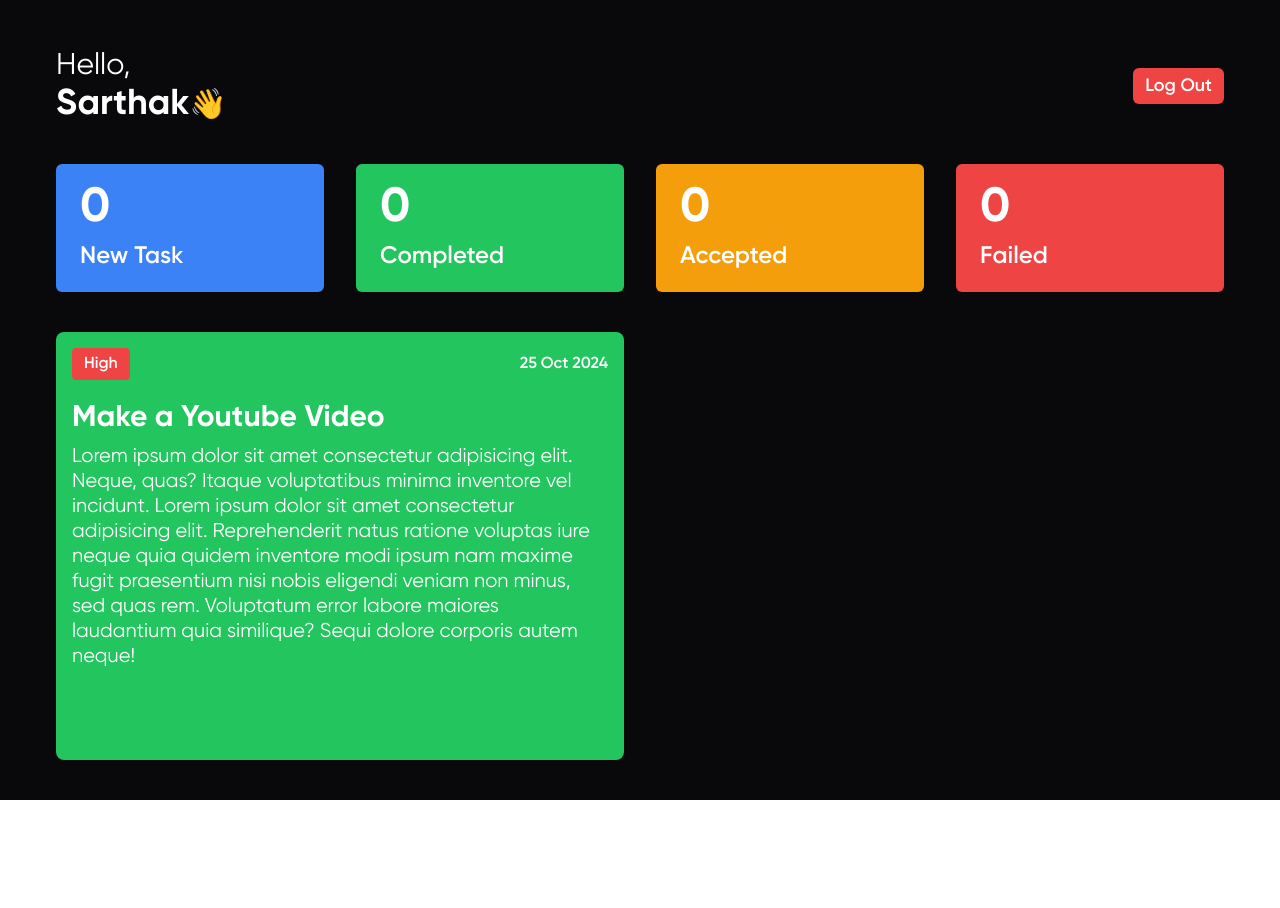
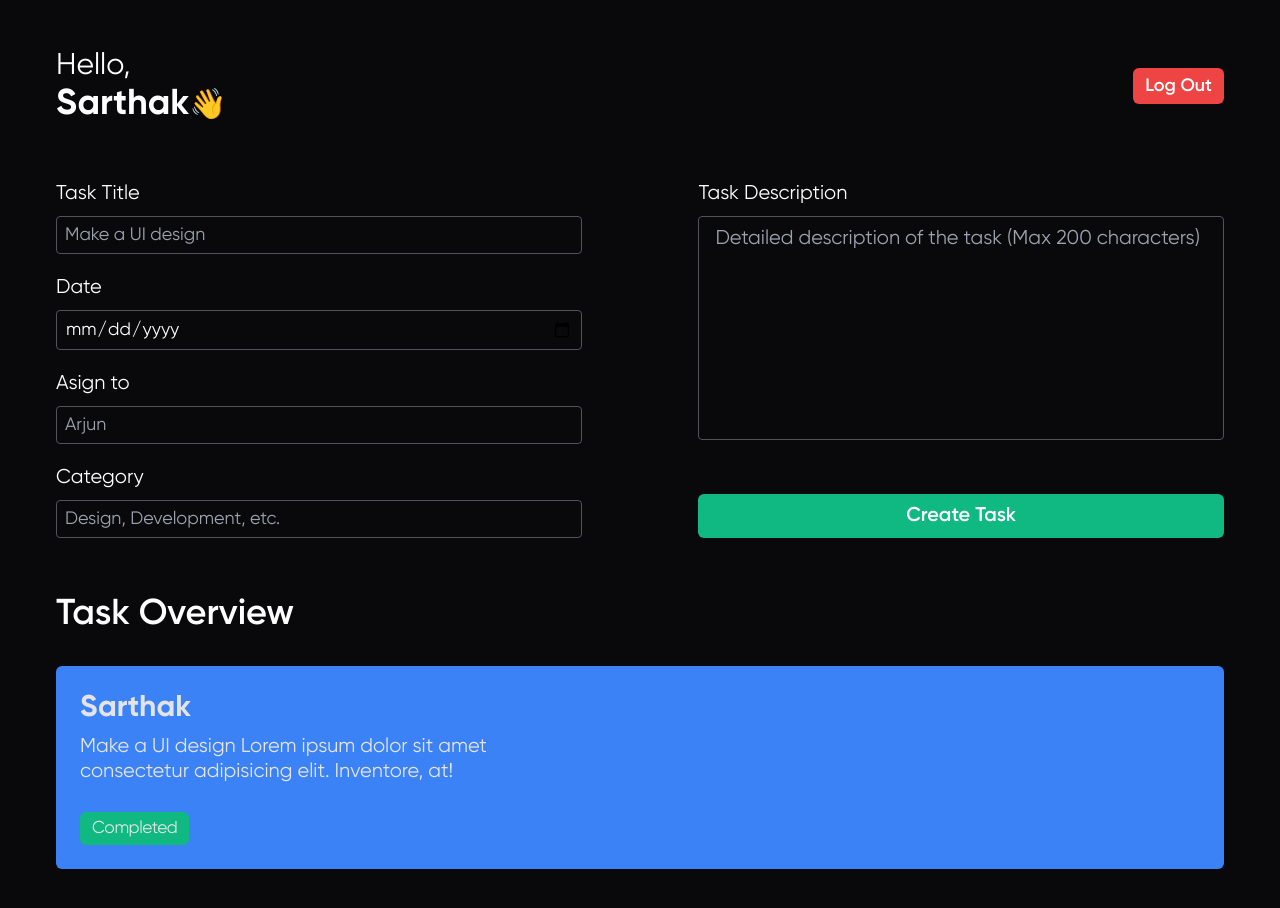
Before and after one commit to ad1tyac0des/Employee-Management-System, a React (Vite) app: page / in a window 1280 px wide. Before the commit the page ends 800 px from the top, so only its background shows below. Built offline with nearby package versions, Linux system fonts and the light colour scheme.

Commit message:
feat: Implement admin dashboard

```diff
--- a/src/App.jsx
+++ b/src/App.jsx
@@ -1,11 +1,13 @@
 import Login from "./components/Auth/Login";
 import EmployeeDashboard from "./components/Dashboard/EmployeeDashboard/EmployeeDashboard"
+import AdminDashboard from "./components/Dashboard/AdminDashboard/AdminDashboard"
 
 const App = () => {
     return (
         <div>
             {/* <Login /> */}
-            <EmployeeDashboard />
+            {/* <EmployeeDashboard /> */}
+            <AdminDashboard />
         </div>
     )
 }
--- a/src/components/Dashboard/AdminDashboard.jsx
+++ /dev/null
@@ -1,9 +0,0 @@
-const AdminDashboard = () => {
-    return (
-        <div>
-            AdminDashboard
-        </div>
-    )
-}
-
-export default AdminDashboard
--- /dev/null
+++ b/src/components/Dashboard/AdminDashboard/AdminDashboard.jsx
@@ -0,0 +1,15 @@
+import DashboardHeader from '../shared/DashboardHeader'
+import CreateTask from './CreateTask'
+import TaskOverview from './TaskOverview'
+
+const AdminDashboard = () => {
+    return (
+        <div className='w-full min-h-screen bg-zinc-950 px-5 md:px-14 pt-10 md:pt-12 pb-5 md:pb-10 text-white'>
+            <DashboardHeader />
+            <CreateTask />
+            <TaskOverview />
+        </div>
+    )
+}
+
+export default AdminDashboard
--- /dev/null
+++ b/src/components/Dashboard/AdminDashboard/CreateTask.jsx
@@ -0,0 +1,38 @@
+const CreateTask = () => {
+    return (
+        <div className="mt-10 lg:mt-14">
+            <form className="flex flex-col lg:flex-row gap-5 lg:justify-between">
+                <div className="flex flex-col gap-5 lg:w-[45%] 2xl:w-[40%]">
+                    <div className="flex flex-col gap-1 lg:gap-2">
+                        <label className="text-lg lg:text-xl" htmlFor="title">Task Title</label>
+                        <input className="px-2 py-1 outline-none bg-transparent border border-zinc-600 rounded lg:text-lg" required type="text" id="title" placeholder="Make a UI design" />
+                    </div>
+                    <div className="flex flex-col gap-1 lg:gap-2">
+                        <label className="text-lg lg:text-xl" htmlFor="date">Date</label>
+                        <input className="px-2 py-1 outline-none bg-transparent border border-zinc-600 rounded lg:text-lg" required type="date" id="date" />
+                    </div>
+                    <div className="flex flex-col gap-1 lg:gap-2">
+                        <label className="text-lg lg:text-xl" htmlFor="assignTo">Asign to</label>
+                        <input className="px-2 py-1 outline-none bg-transparent border border-zinc-600 rounded lg:text-lg" required type="text" id="assignTo" placeholder="Arjun" />
+                    </div>
+                    <div className="flex flex-col gap-1 lg:gap-2">
+                        <label className="text-lg lg:text-xl" htmlFor="category">Category</label>
+                        <input className="px-2 py-1 outline-none bg-transparent border border-zinc-600 rounded lg:text-lg" required type="text" id="category" placeholder="Design, Development, etc." />
+                    </div>
+                </div>
+
+                <div className="flex flex-col gap-5 lg:w-[45%] 2xl:w-[40%] lg:justify-between">
+                    <div className="flex flex-col gap-1 lg:gap-2">
+                        <label className="text-lg lg:text-xl" htmlFor="description">Task Description</label>
+                        <textarea className="w-full h-[10rem] lg:h-[14rem] resize-none px-2 lg:px-4 py-1 lg:py-2 leading-tight text-zinc-200 text-[1.08rem] lg:text-xl outline-none bg-transparent border border-zinc-600 rounded" required id="description" placeholder="Detailed description of the task (Max 200 characters)"/>
+                    </div>
+                    <div>
+                        <button className="w-full bg-emerald-500 px-4 py-2 rounded-md text-lg lg:text-xl 2xl:text-2xl font-semibold" type="submit">Create Task</button>
+                    </div>
+                </div>
+            </form>
+        </div>
+    )
+}
+
+export default CreateTask
--- /dev/null
+++ b/src/components/Dashboard/AdminDashboard/TaskOverview.jsx
@@ -0,0 +1,20 @@
+const TaskOverview = () => {
+    return (
+        <div className="mt-10 lg:mt-14">
+            <h1 className="text-[1.7rem] md:text-3xl lg:text-4xl font-semibold">Task Overview</h1>
+            <div className="flex flex-col gap-4 lg:gap-8 mt-5 lg:mt-8">
+                {/* Task 1 */}
+                <div className="w-full min-h-[8rem] bg-blue-500 flex flex-col gap-2 p-4 lg:p-6 rounded-md">
+                    <span className="text-zinc-200 text-2xl lg:text-3xl font-bold leading-none">Sarthak</span>
+
+                    <p className="w-full md:w-[80%] lg:w-[70%] xl:w-[45%] text-zinc-200 text-base md:text-lg lg:text-xl leading-none md:leading-tight lg:leading-tight">Make a UI design Lorem ipsum dolor sit amet consectetur adipisicing elit. Inventore, at!</p>
+
+                    <span className="w-fit px-2 py-1 lg:px-3 lg:py-2 mt-5 bg-emerald-500 rounded-md text-zinc-200 text-base lg:text-[1.08rem] leading-none tracking-tight">Completed</span>
+                </div>
+
+            </div>
+        </div>
+    )
+}
+
+export default TaskOverview
--- a/src/components/Dashboard/EmployeeDashboard/EmployeeDashboard.jsx
+++ b/src/components/Dashboard/EmployeeDashboard/EmployeeDashboard.jsx
@@ -1,11 +1,11 @@
-import EmployeeHeader from './EmployeeHeader'
+import DashboardHeader from '../shared/DashboardHeader'
 import EmployeeTaskSummary from './EmployeeTaskSummary'
 import EmployeeTaskList from './EmployeeTaskList'
 
 const EmployeeDashboard = () => {
     return (
         <div className='w-full min-h-screen px-5 md:px-14 pt-10 md:pt-12 pb-5 md:pb-10 bg-zinc-950 flex flex-col'>
-            <EmployeeHeader />
+            <DashboardHeader />
             <EmployeeTaskSummary />
             <EmployeeTaskList />
         </div>
--- a/src/components/Dashboard/EmployeeDashboard/EmployeeHeader.jsx
+++ b/src/components/Dashboard/shared/DashboardHeader.jsx
@@ -1,4 +1,4 @@
-const EmployeeHeader = () => {
+const DashboardHeader = () => {
     return (
         <div className="flex items-center justify-between text-white">
             <h1 className="text-2xl leading-none md:text-3xl">Hello, <br /><span className="text-3xl md:text-4xl font-bold">Sarthak</span>👋</h1>
@@ -7,4 +7,4 @@ const EmployeeHeader = () => {
     )
 }
 
-export default EmployeeHeader
+export default DashboardHeader
```
